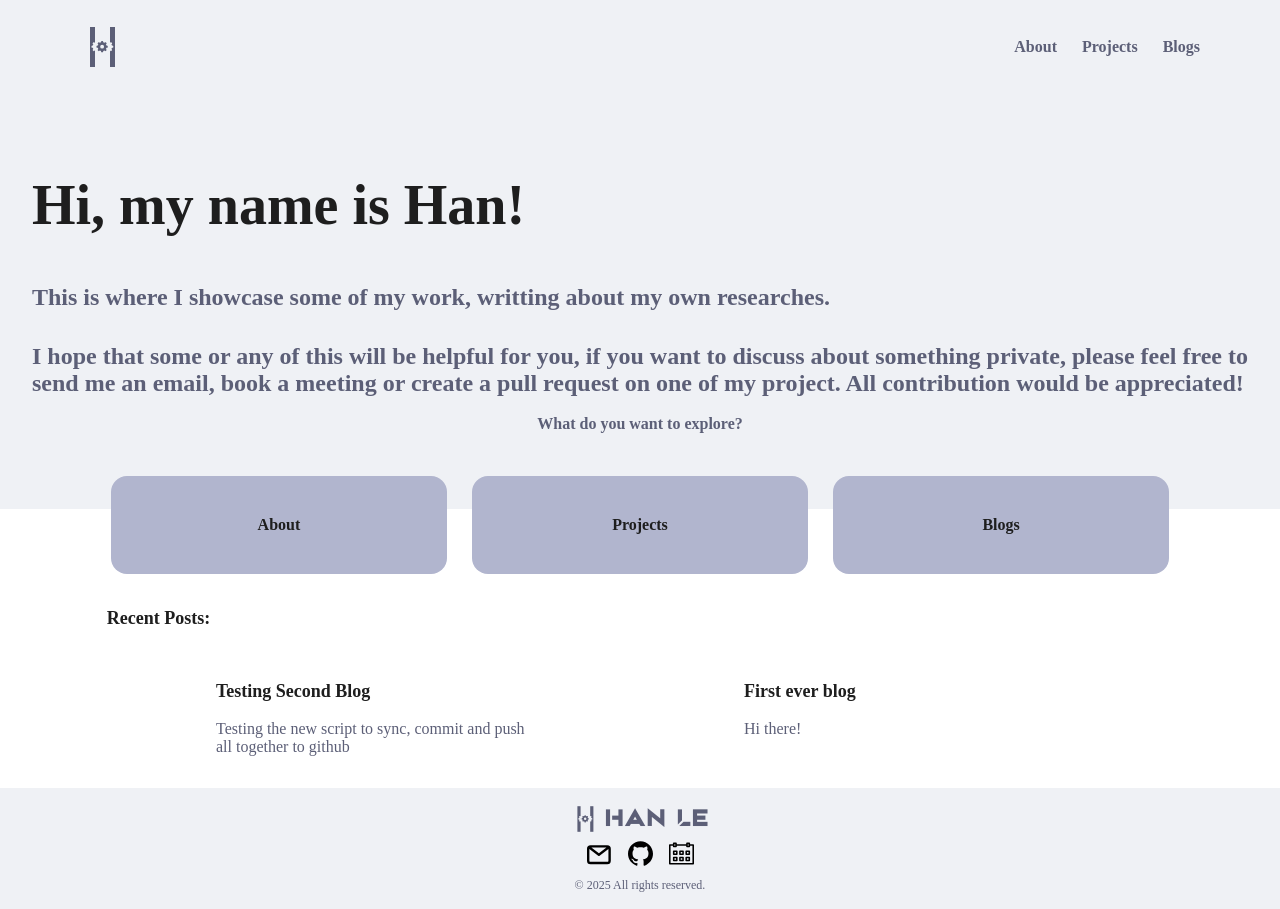
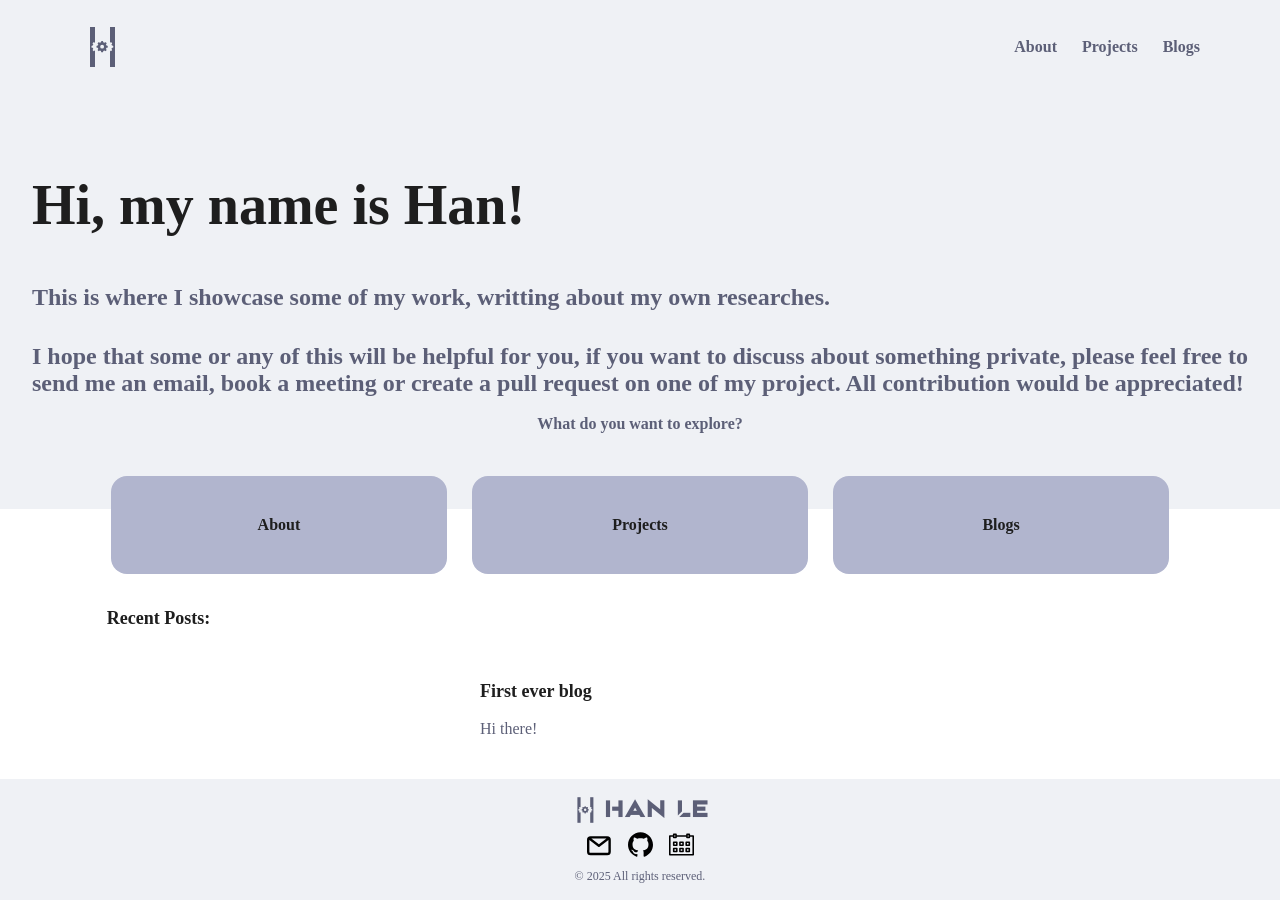
Before and after one commit to hanle23/portfolio, a Jekyll site: the page built from index.html, in a window 1280 px wide. Built offline with Jekyll 4.4.1, drawn with Linux system fonts in a browser that asks for light colours; some web fonts are replaced.

Commit message:
Syncing updated blog posts and assets from Obsidian export

```diff
--- a/_posts/2025-05-18-testing-second-blog.md
+++ /dev/null
@@ -1,7 +0,0 @@
----
-layout: blogs
-title:
-category:
-  - blogs
----
-Testing the new script to sync, commit and push all together to github
```
Also changed, not shown: _posts/2025-05-18-2025-03-21-first-ever-blog.md (renamed from _posts/2025-03-21-first-ever-blog.md, +6 -3 lines), assets/images/apple-touch-icon.png (deleted), assets/images/favicon-96x96.png (deleted), assets/images/favicon.ico (deleted), assets/images/favicon.svg (deleted), assets/images/logo.svg (deleted), assets/images/site.webmanifest (deleted), assets/images/web-app-manifest-192x192.png (deleted), assets/images/web-app-manifest-512x512.png (deleted).
